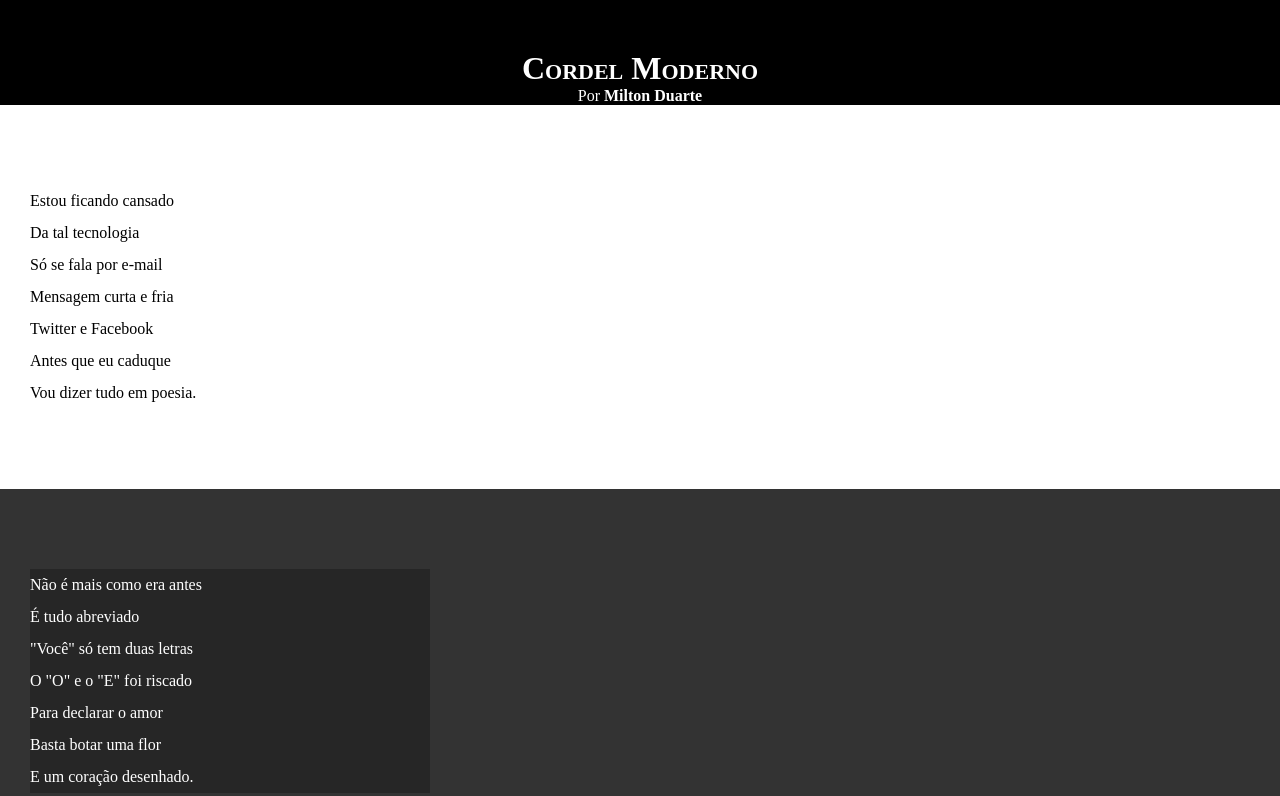
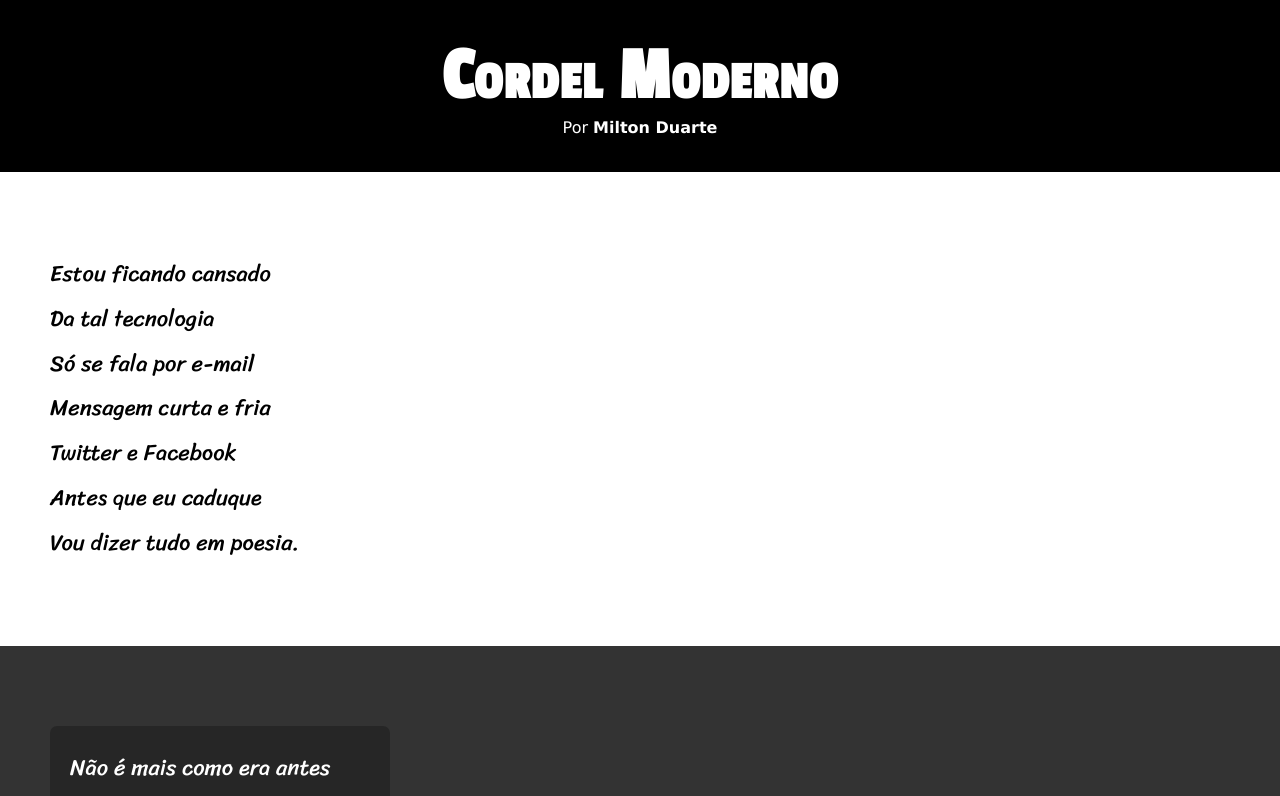
Before and after one commit to caue191106/html-css, a plain HTML site: page desafios/d12/index.html in a window 1280 px wide. Shown: the top 796 px of the page. Drawn offline with Linux system fonts and the light colour scheme.

Commit message:
modificações no css d12
header
conceito sem imagens da main e seus tamanhos e diferenças
footer
todas fontes

```diff
--- a/desafios/d12/index.html
+++ b/desafios/d12/index.html
@@ -94,7 +94,7 @@
     </section>
 
     <footer>
-        <p>Site criado <a href="https://github.com/caue191106" target="_blank">Cauê Da Silva</a> para o <a href="https://www.cursoemvideo.com/" target="_blank">Curso Em Video</a></p>
+        <p>Site criado por <a href="https://github.com/caue191106" target="_blank">Cauê Da Silva</a> para o <a href="https://www.cursoemvideo.com/" target="_blank">Curso Em Video</a></p>
     </footer>
 </body>
 </html>
--- a/desafios/d12/style.css
+++ b/desafios/d12/style.css
@@ -1,24 +1,40 @@
 @charset "UTF-8";
+
+@import url('https://fonts.googleapis.com/css2?family=Passion+One&display=swap');
+
+@import url('https://fonts.googleapis.com/css2?family=Sriracha&display=swap');
+
+:root {
+    --font1: Verdana, Geneva, Tahoma, sans-serif;
+    --font2: 'Passion One', cursive;
+    --font3: 'Sriracha', cursive;
+}
 
 * {
     margin: 0px;
     padding: 0px;
+    font-size: 1em;
 }
 
 html, body {
     min-height: 100vh;
     background-color: darkgray;
+    font-family: var(--font1);
 }
 
 header {
     background-color: black;
     color: white;
     text-align: center;
+    padding-bottom: 35px;
 }
 
 header > h1 {
-    padding-top: 50px;
+    padding-top: 35px;
     font-variant: small-caps;
+    font-family: var(--font2);
+    font-size: 4.7em;
+    letter-spacing: 1px;
 }
 
 header > p {
@@ -40,7 +56,9 @@ section {
     padding-top: 10vh;
     padding-bottom: 10vh;
     line-height: 2em;
-    padding-left: 30px;
+    padding-left: 50px;
+    font-family: var(--font3);
+    font-size: 1.4em;
 }
 
 section.normal {
@@ -54,7 +72,9 @@ section.imagem {
 }
 
 section.imagem > p {
-    width: 400px;
+    width: 300px;
+    padding: 20px;
+    border-radius: 7px;
     background-color: rgba(0, 0, 0, 0.253);
 }
 
```
